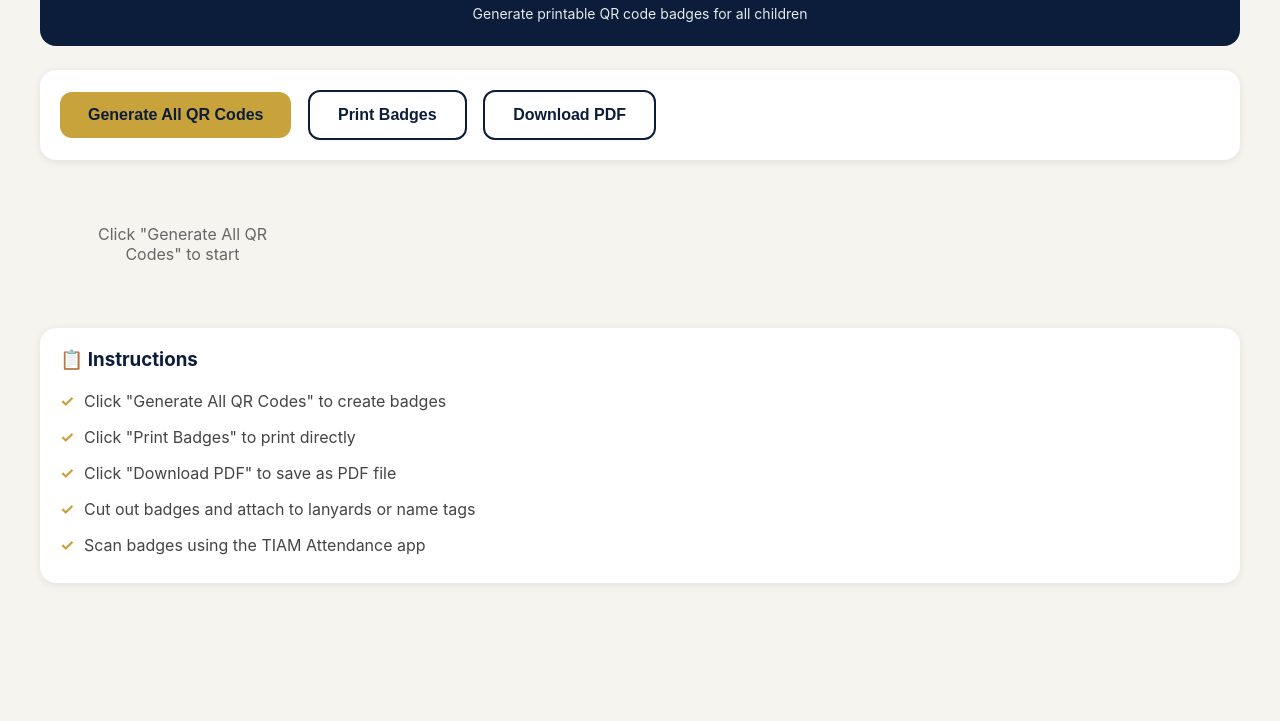
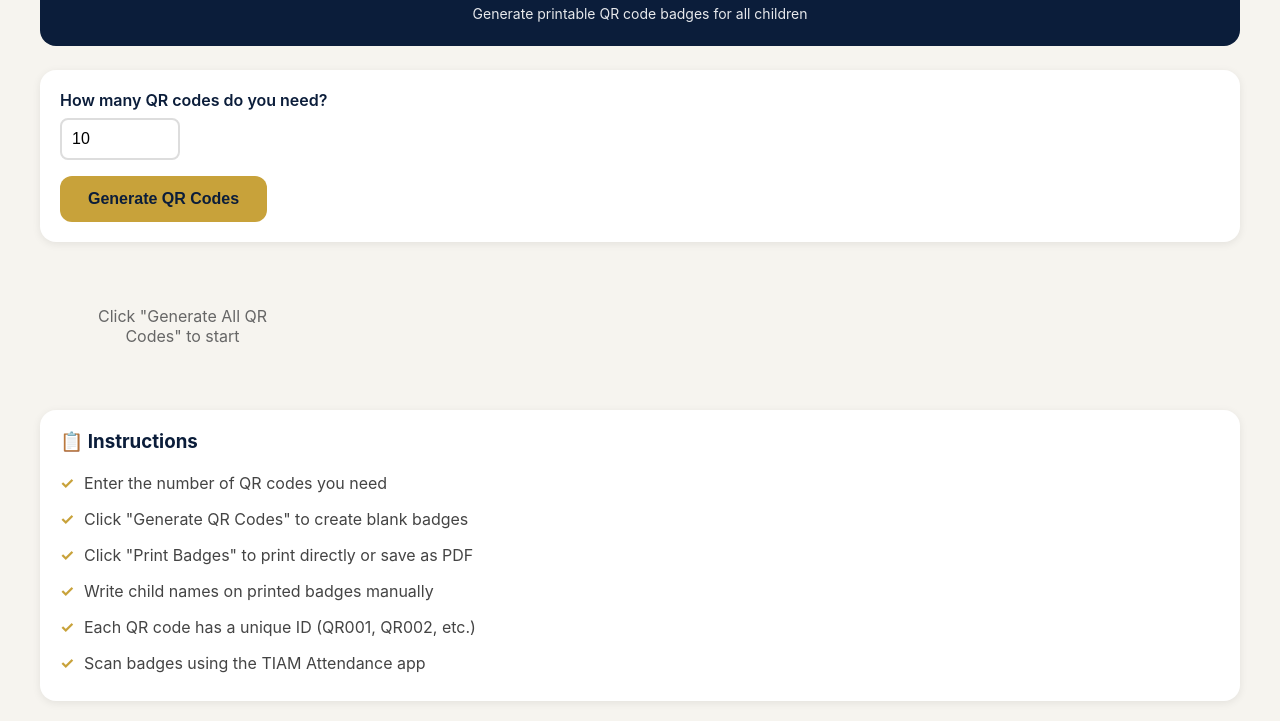
Before and after one commit to DrSense/TIAM-Attendance, a website: page qr-generator.html in a window 1280 px wide. Shown: the part 81-802 px from the top of the page. Drawn offline with nearby package versions, Linux system fonts and the light colour scheme.

Commit message:
Convert to blank QR generator with custom quantity input

```diff
--- a/qr-generator.html
+++ b/qr-generator.html
@@ -165,9 +165,12 @@
     </div>
 
     <div class="controls">
-      <button class="btn" onclick="generateAll()">Generate All QR Codes</button>
-      <button class="btn btn-secondary" onclick="window.print()">Print Badges</button>
-      <button class="btn btn-secondary" onclick="downloadPDF()">Download PDF</button>
+      <div style="margin-bottom: 16px;">
+        <label style="display: block; margin-bottom: 8px; color: #0B1D3A; font-weight: 600;">How many QR codes do you need?</label>
+        <input type="number" id="qrCount" min="1" max="500" value="10" style="width: 120px; padding: 10px; border: 2px solid #ddd; border-radius: 8px; font-size: 16px;">
+      </div>
+      <button class="btn" onclick="generateAll()">Generate QR Codes</button>
+      <button class="btn btn-secondary" onclick="window.print()" style="display: none;" id="printBtn">Print Badges</button>
     </div>
 
     <div class="qr-grid" id="qrGrid">
@@ -177,44 +180,45 @@
     <div class="instructions">
       <h3>📋 Instructions</h3>
       <ul>
-        <li>Click "Generate All QR Codes" to create badges</li>
-        <li>Click "Print Badges" to print directly</li>
-        <li>Click "Download PDF" to save as PDF file</li>
-        <li>Cut out badges and attach to lanyards or name tags</li>
+        <li>Enter the number of QR codes you need</li>
+        <li>Click "Generate QR Codes" to create blank badges</li>
+        <li>Click "Print Badges" to print directly or save as PDF</li>
+        <li>Write child names on printed badges manually</li>
+        <li>Each QR code has a unique ID (QR001, QR002, etc.)</li>
         <li>Scan badges using the TIAM Attendance app</li>
       </ul>
     </div>
   </div>
 
   <script src="https://cdnjs.cloudflare.com/ajax/libs/qrcodejs/1.0.0/qrcode.min.js"></script>
-  <script src="https://cdnjs.cloudflare.com/ajax/libs/jspdf/2.5.1/jspdf.umd.min.js"></script>
   <script>
-    const children = [
-      { id: 'C001', name: 'Emma Johnson', home: 'Springfield' },
-      { id: 'C002', name: 'Noah Williams', home: 'Riverside' },
-      { id: 'C003', name: 'Olivia Brown', home: 'Lakeside' },
-      { id: 'C004', name: 'Liam Davis', home: 'Springfield' },
-      { id: 'C005', name: 'Ava Martinez', home: 'Hillview' }
-    ];
+    function generateAll() {
+      const count = parseInt(document.getElementById('qrCount').value);
 
-    function generateAll() {
+      if (!count || count < 1 || count > 500) {
+        alert('Please enter a number between 1 and 500');
+        return;
+      }
+
       const grid = document.getElementById('qrGrid');
       grid.innerHTML = '';
 
-      children.forEach(child => {
+      for (let i = 1; i <= count; i++) {
+        const id = `QR${String(i).padStart(3, '0')}`;
+
         const card = document.createElement('div');
         card.className = 'qr-card';
 
         const qrContainer = document.createElement('div');
-        qrContainer.id = `qr-${child.id}`;
+        qrContainer.id = `qr-${id}`;
 
         card.innerHTML = `
           <div class="logo">
-            <img src="Logo.png" alt="TIAM" style="width: 100%; height: 100%; object-fit: contain;">
+            <img src="Logo.png" alt="TIAM" style="width: 100%; height: 100%; object-fit: contain;" onerror="this.parentElement.style.display='none'">
           </div>
-          <h3>${child.name}</h3>
-          <div class="id">${child.id}</div>
-          <div class="home">${child.home}</div>
+          <h3 style="min-height: 28px; border-bottom: 1px solid #ddd; padding-bottom: 8px; margin-bottom: 12px;">_________________</h3>
+          <div class="id">${id}</div>
+          <div class="home" style="min-height: 20px; border-bottom: 1px solid #ddd; margin-top: 8px;">_________________</div>
         `;
 
         card.appendChild(qrContainer);
@@ -222,24 +226,17 @@
 
         // Generate QR code
         new QRCode(qrContainer, {
-          text: child.id,
+          text: id,
           width: 200,
           height: 200,
           colorDark: "#0B1D3A",
           colorLight: "#ffffff",
           correctLevel: QRCode.CorrectLevel.H
         });
-      });
-    }
-
-    function downloadPDF() {
-      const grid = document.getElementById('qrGrid');
-      if (!grid.children.length || grid.children[0].className === 'loading') {
-        alert('Please generate QR codes first!');
-        return;
       }
 
-      window.print();
+      // Show print button after generation
+      document.getElementById('printBtn').style.display = 'inline-block';
     }
   </script>
 </body>
```
